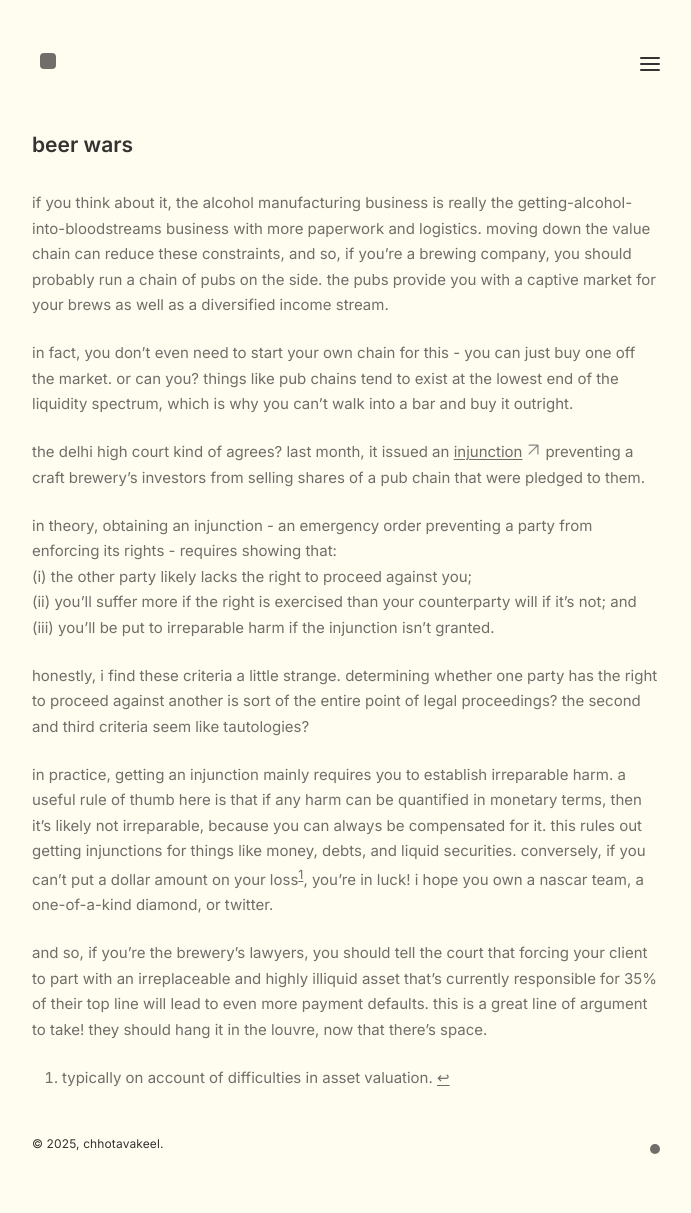
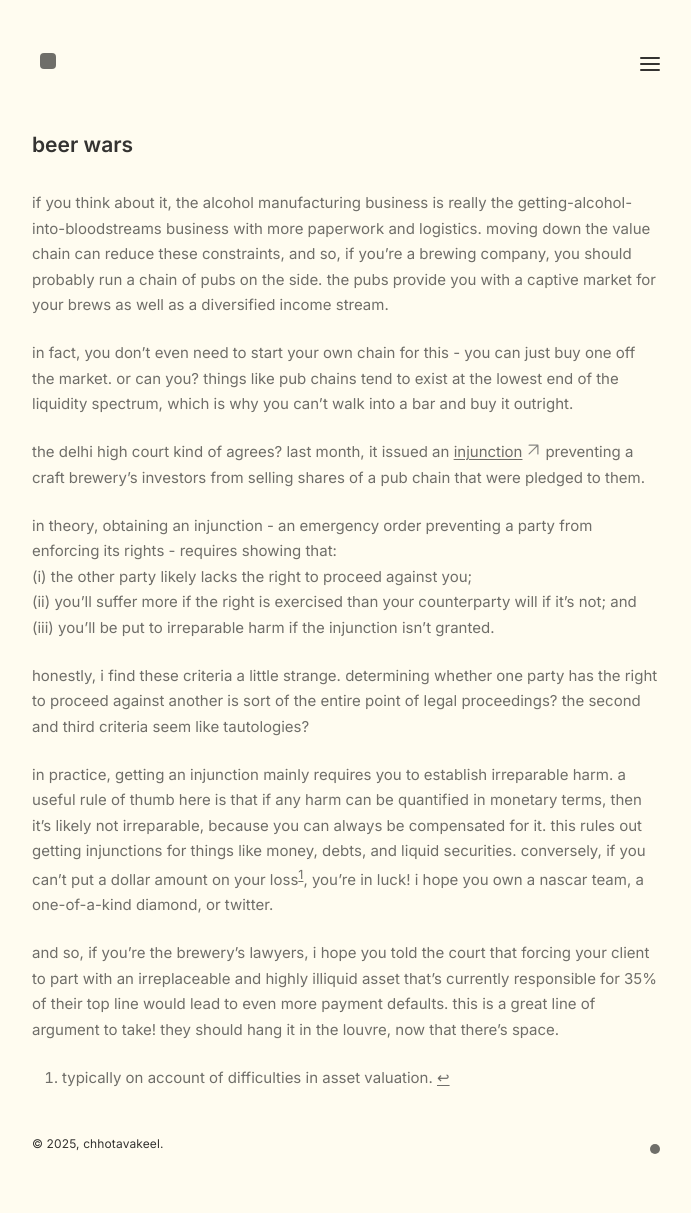
Before and after one commit to chhotavakeel/updatedsite, a Jekyll site: the page built from _notes/Public/beer-wars.md, in a window 1280 px wide. Shown: the whole page, without its empty margins (293-984 px from the left). Built offline with Jekyll 4.4.1, drawn with Linux system fonts in a browser that asks for light colours.

Commit message:
Update beer-wars.md

```diff
--- a/_notes/Public/beer-wars.md
+++ b/_notes/Public/beer-wars.md
@@ -23,6 +23,6 @@ honestly, i find these criteria a little strange. determining whether one party
 
 in practice, getting an injunction mainly requires you to establish irreparable harm. a useful rule of thumb here is that if any harm can be quantified in monetary terms, then it's likely not irreparable, because you can always be compensated for it. this rules out getting injunctions for things like money, debts, and liquid securities. conversely, if you can't put a dollar amount on your loss[^1], you're in luck! i hope you own a nascar team, a one-of-a-kind diamond, or twitter.
 
-and so, if you're the brewery's lawyers, you should tell the court that forcing your client to part with an irreplaceable and highly illiquid asset that's currently responsible for 35% of their top line will lead to even more payment defaults. this is a great line of argument to take! they should hang it in the louvre, now that there's space.
+and so, if you're the brewery's lawyers, i hope you told the court that forcing your client to part with an irreplaceable and highly illiquid asset that's currently responsible for 35% of their top line would lead to even more payment defaults. this is a great line of argument to take! they should hang it in the louvre, now that there's space.
 
 [^1]: typically on account of difficulties in asset valuation.
```
